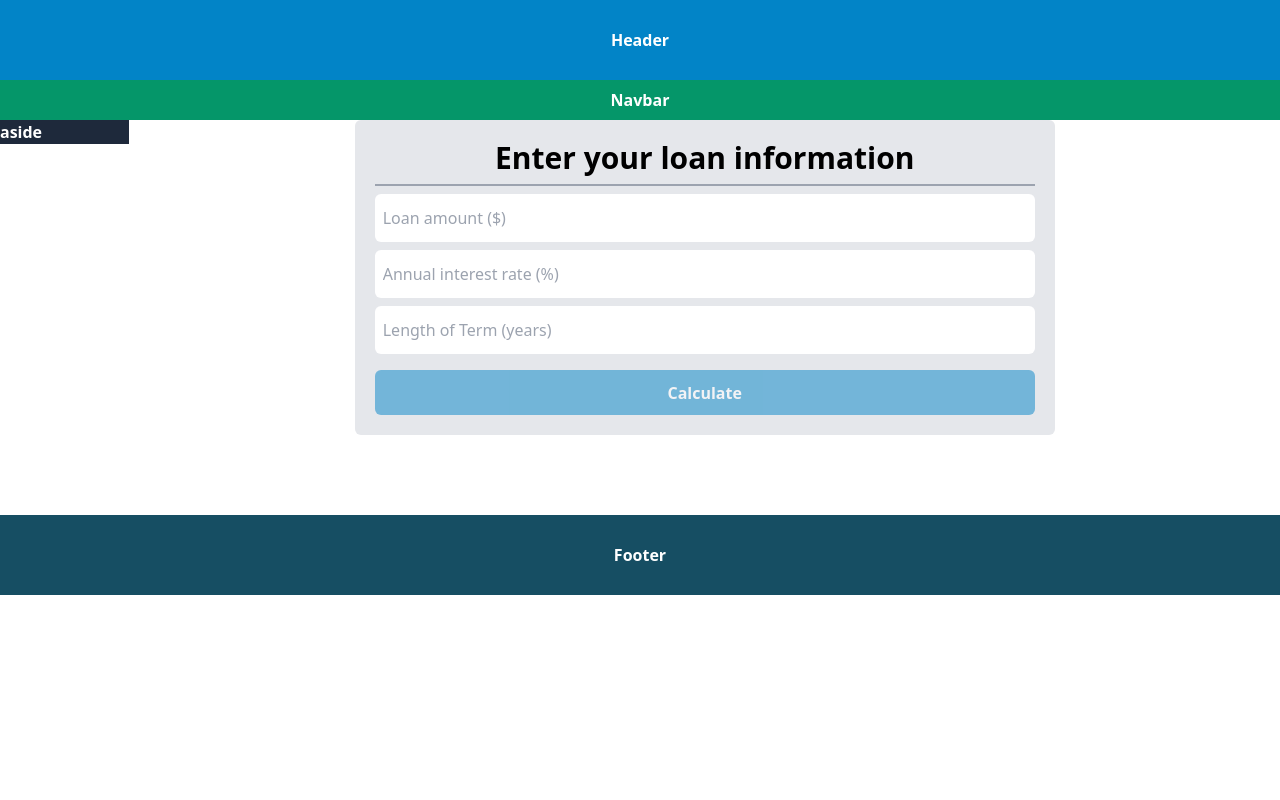
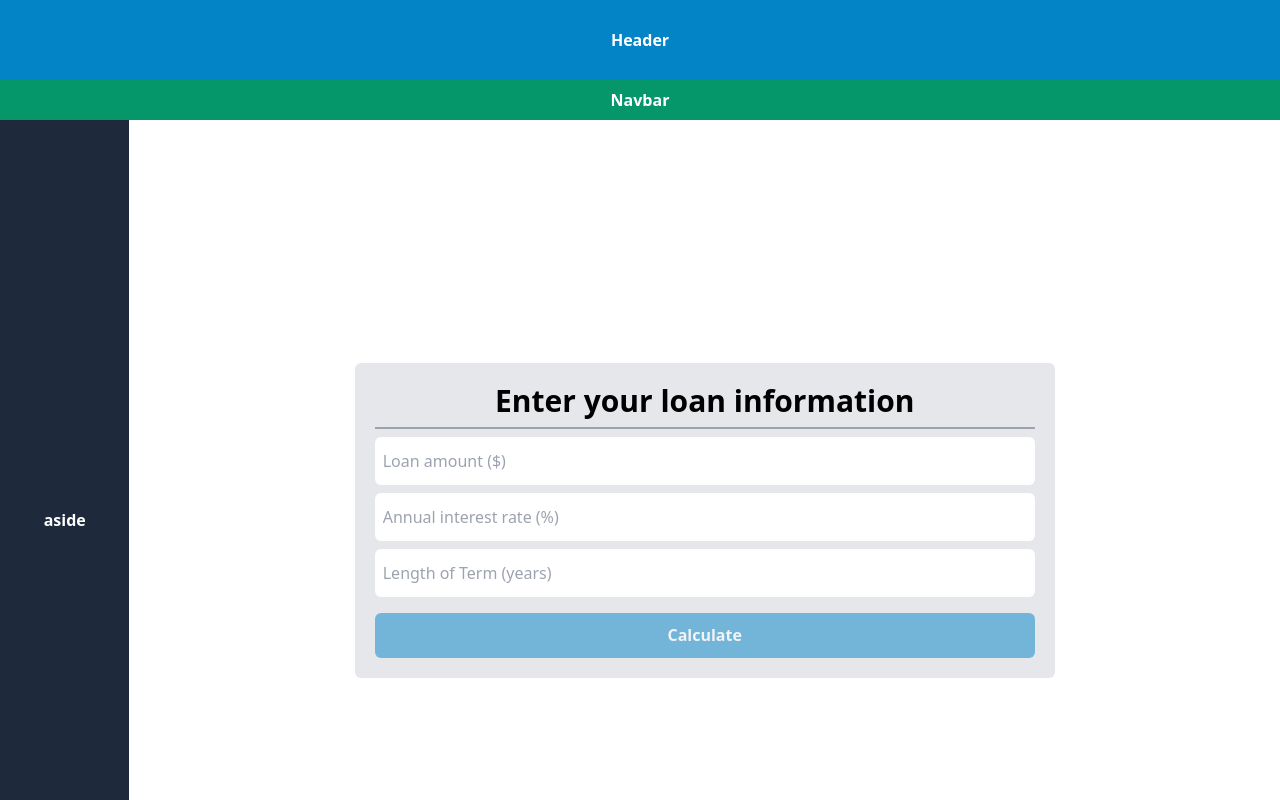
Before and after one commit to RecepCelik1/loan-calculator, a React (Create React App) app: page / in a window 1280 px wide. Shown: the top 800 px of the page. Built offline with nearby package versions, Linux system fonts and the light colour scheme.

Commit message:
Update App.js

```diff
--- a/src/App.js
+++ b/src/App.js
@@ -104,7 +104,7 @@ function App() {
 
       <div className="h-full flex">
 
-        <div className="bg-slate-800 w-36 h-full font-bold text-white flex justify-center items-center hidden md:block">aside</div>
+      <div className="bg-slate-800 w-36 h-screen font-bold text-white hidden justify-center items-center sm:flex">aside</div>
 
         <div className="flex justify-center items-center w-full">
 
```
